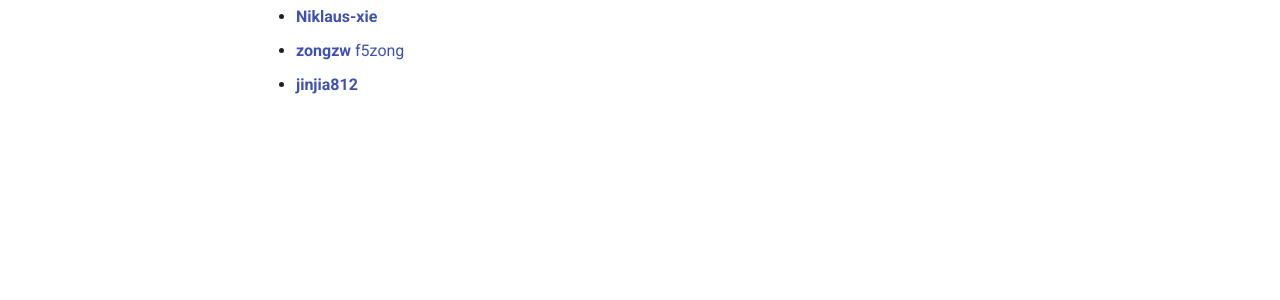
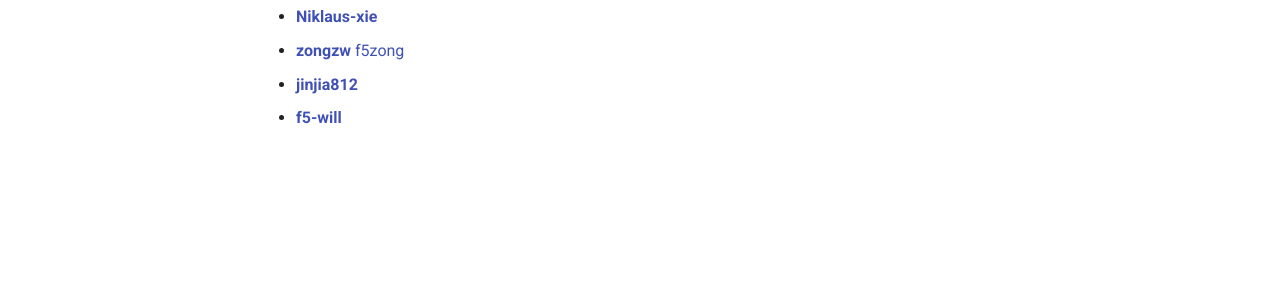
Before and after one commit to f5se/cis-c-docs, an MkDocs documentation site: the page built from docs/Support-and-contact/doc-revise.md, in a window 1280 px wide. Shown: the part 340-640 px from the top of the page. Built offline with MkDocs 1.6.1 and Material for MkDocs 9.7.7, drawn with Linux system fonts in a browser that asks for light colours; comment, search, counter and statistics services are not loaded.

Commit message:
add Will into contributor list

```diff
--- a/docs/Support-and-contact/doc-revise.md
+++ b/docs/Support-and-contact/doc-revise.md
@@ -8,3 +8,4 @@
 - [**Niklaus-xie**](https://github.com/Niklaus-xie)
 - [**zongzw** f5zong](https://github.com/zongzw)
 - [**jinjia812**](https://github.com/jinjia812)
+- [**f5-will**](https://github.com/f5-will)
```
